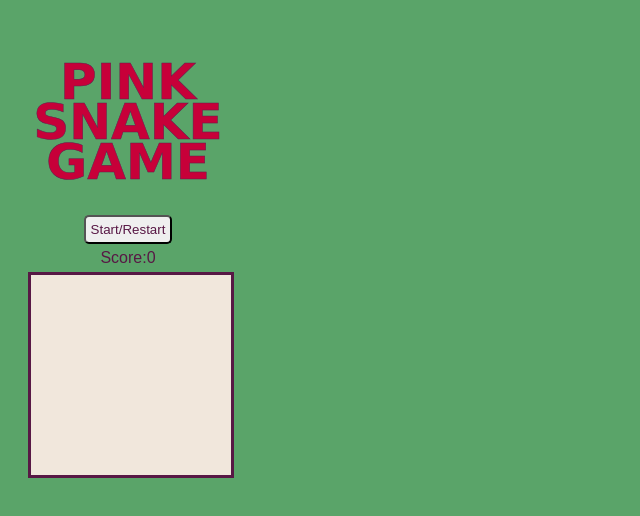
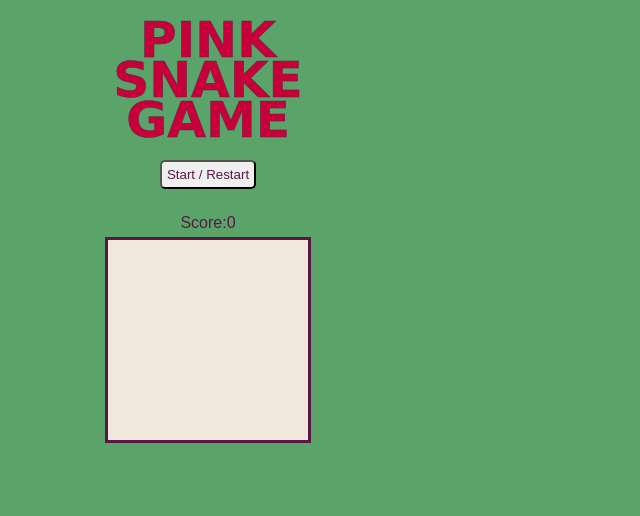
Before and after one commit to julgolota/Pink-snake, a plain HTML site: page index.html in a window 1280 px wide. Shown: the whole page, without its empty margins (0-640 px from the left). Drawn offline with Linux system fonts and the light colour scheme; a web font is replaced by a local one.

Commit message:
Fixed UX

```diff
--- a/index.html
+++ b/index.html
@@ -3,7 +3,6 @@
   <head>
     <meta charset="utf-8" />
     <script src="/app.js" charset="utf-8"></script>
-    <link rel="preconnect" href="https://fonts.gstatic.com" />
     <link
       href="https://fonts.googleapis.com/css2?family=DotGothic16&display=swap"
       rel="stylesheet"
@@ -18,7 +17,7 @@
   <body>
     <div class="container">
       <h1>PINK SNAKE GAME</h1>
-      <button class="start">Start/Restart</button>
+      <button class="start">Start / Restart</button>
       <div class="score">Score:<span>0</span></div>
       <div class="grid">
         <div></div>
--- a/style.css
+++ b/style.css
@@ -1,14 +1,15 @@
 body {
   background-color: #5aa469;
+  max-width: 400px;
 }
 
 .container {
-  max-width: 200px;
-  padding: 20px;
   text-align: center;
+  margin: 20px;
 }
 
 h1 {
+  margin: 0 auto;
   font-family: "Plaster", cursive;
   text-align: center;
   width: 200px;
@@ -19,17 +20,21 @@ h1 {
 }
 
 button,
+.start,
 .score {
   border-radius: 5px;
   font-family: "DotGothic16", sans-serif;
   color: #581845;
   padding: 5px;
+  margin: 20px 0px 0px 0px;
 }
+
 .grid {
   width: 200px;
   height: 200px;
   display: flex;
   flex-wrap: wrap;
+  margin: 0 auto;
   border-style: solid;
   border-color: #581845;
   background-color: #f1e7dc;
```
